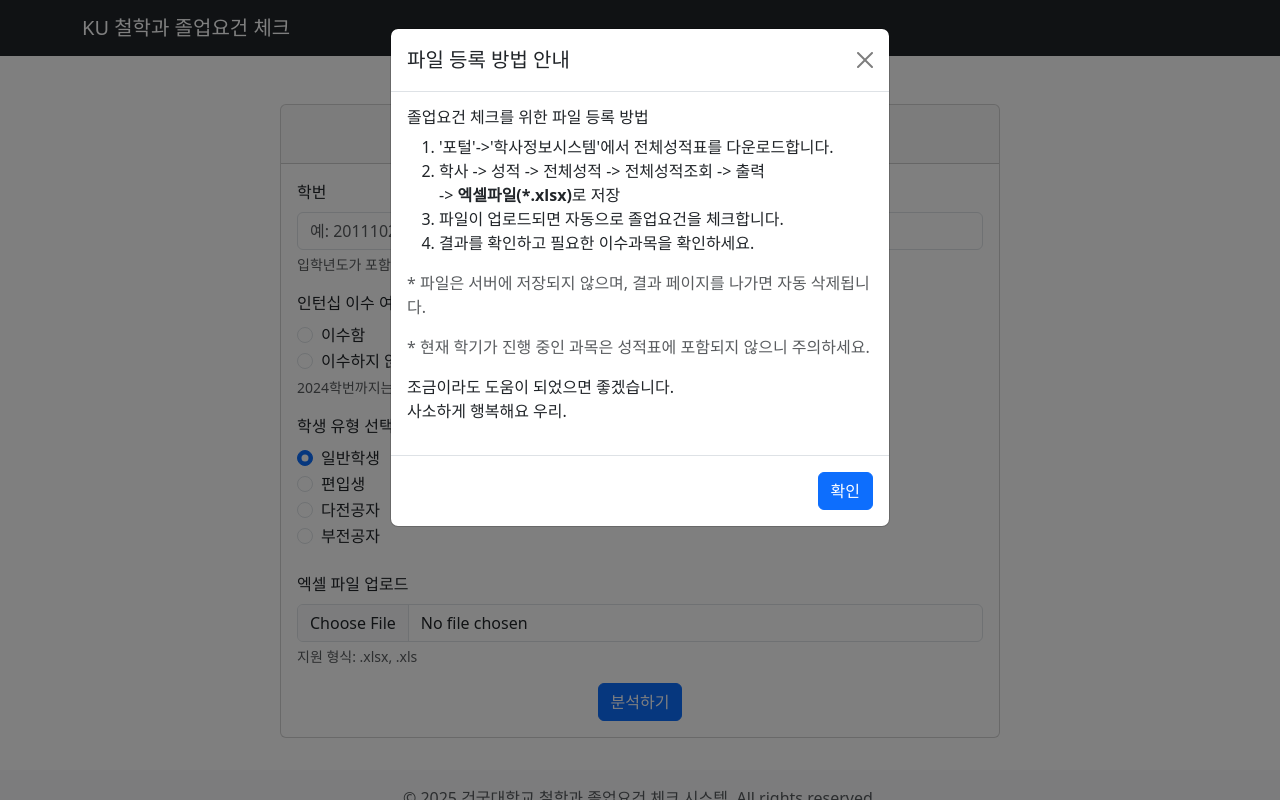
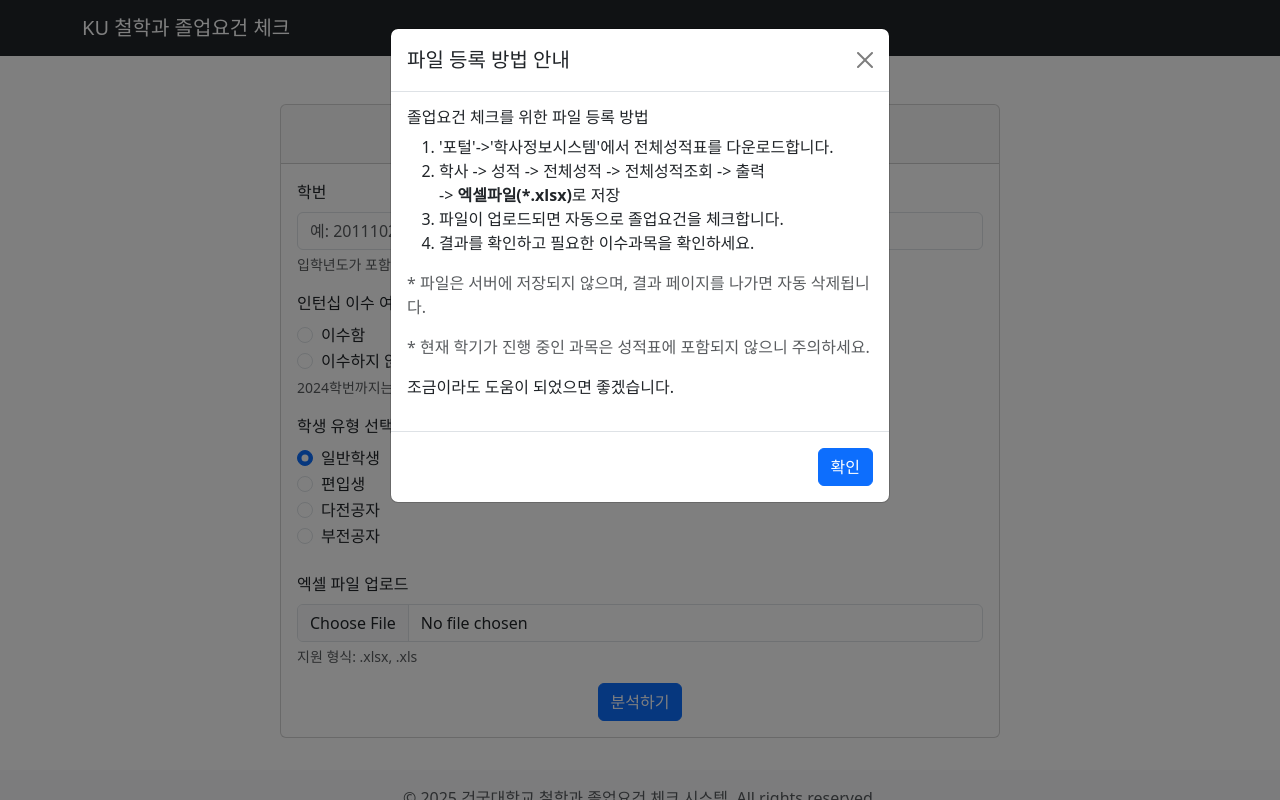
Before and after one commit to crescentfull/kuphilGraduate, a Django app: page / in a window 1280 px wide. Run offline with Django 5.2, Linux system fonts and the light colour scheme.

Commit message:
feat: 배포 준비

```diff
--- a/graduateCheck/myapp/services/graduation/field_trip.py
+++ b/graduateCheck/myapp/services/graduation/field_trip.py
@@ -1,4 +1,3 @@
-from typing import Any
 import pandas as pd
 from myapp.services.graduation.context import AnalyzeContext
 
--- a/graduateCheck/myapp/services/graduation/graduation_analyzer.py
+++ b/graduateCheck/myapp/services/graduation/graduation_analyzer.py
@@ -1,5 +1,5 @@
 import pandas as pd
-from typing import Dict, Any
+from typing import Any
 from myapp.services.cleaner import clean_dataframe
 from myapp.services.graduation.context import AnalyzeContext
 from myapp.services.graduation.common_required import CommonRequiredAnalyzer
--- a/graduateCheck/myapp/templates/includes/modal.html
+++ b/graduateCheck/myapp/templates/includes/modal.html
@@ -17,7 +17,7 @@
                 </ol>
                 <p class="text-muted">* 파일은 서버에 저장되지 않으며, 결과 페이지를 나가면 자동 삭제됩니다.</p>
                 <p class="text-muted">* 현재 학기가 진행 중인 과목은 성적표에 포함되지 않으니 주의하세요.</p>
-                <p>조금이라도 도움이 되었으면 좋겠습니다.</br> 사소하게 행복해요 우리.</p>
+                <p>조금이라도 도움이 되었으면 좋겠습니다.</p>
             </div>
             <div class="modal-footer">
                 <button type="button" class="btn btn-primary" data-bs-dismiss="modal">확인</button>
```
Also changed, not shown: graduateCheck/myapp/config/__init__.py (deleted), graduateCheck/myapp/models/__init__.py (deleted), graduateCheck/myapp/services/__init__.py (deleted).
